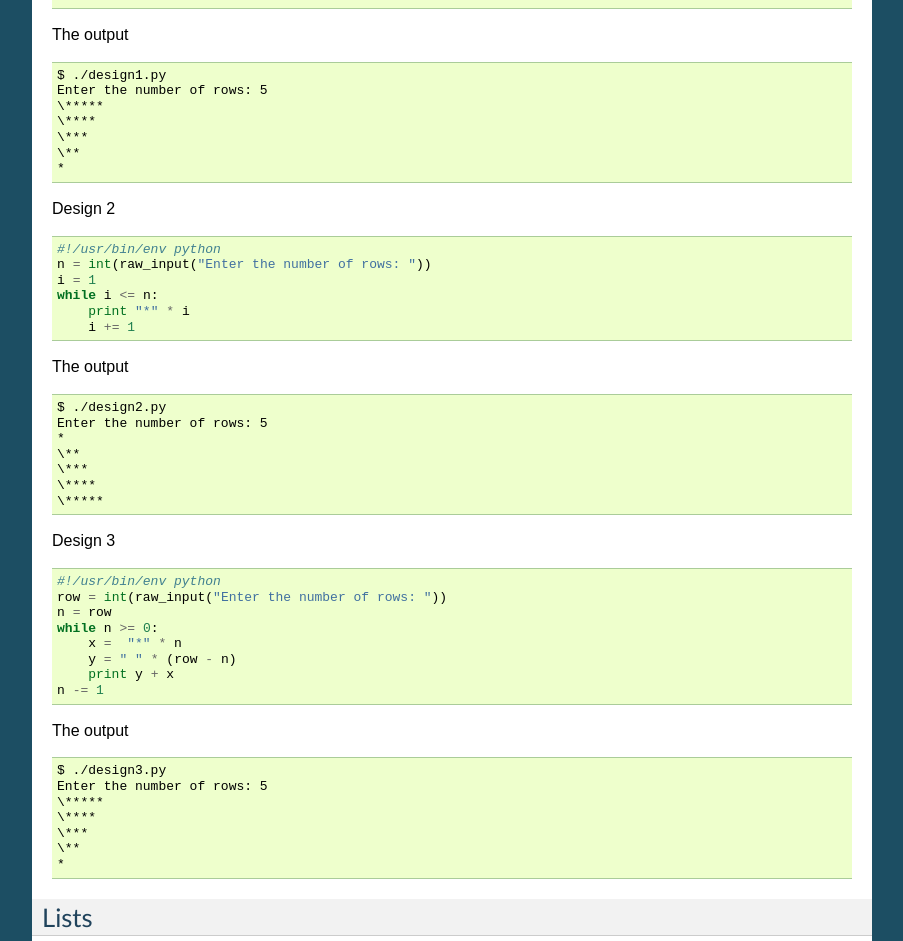
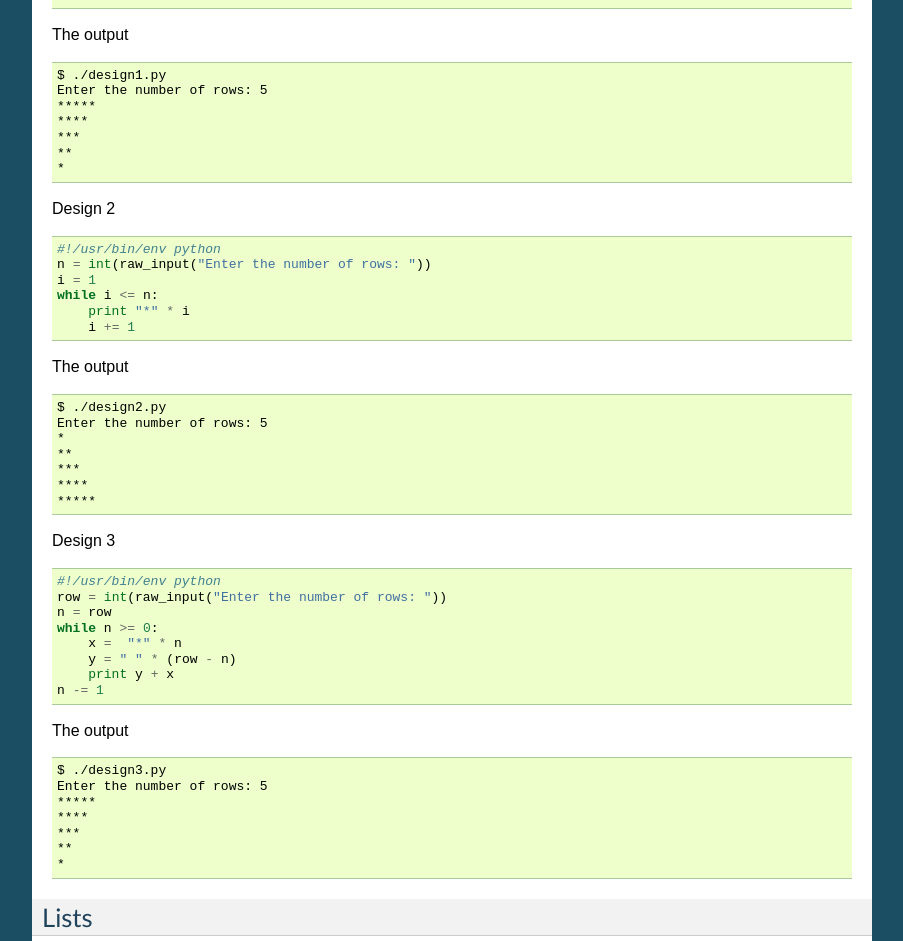
Before and after one commit to kushaldas/pym, a Sphinx documentation site: the page built from docs/looping.rst, in a window 1280 px wide and 1400 px high, scrolled down 3159 px. Shown: the part 192-1133 px from the top of the window, without its empty margins (198-1101 px from the left). Built offline with Sphinx 7.4.7, drawn with Linux system fonts in a browser that asks for light colours; formulas are drawn with MathJax 3; pages that are not in the unit, such as notebooks, are missing from menus; some of the changed text lies outside the part shown.

Commit message:
Removes extra \ from the code

```diff
--- a/docs/looping.rst
+++ b/docs/looping.rst
@@ -176,8 +176,8 @@ In a *print* statement if we multiply the string with an integer *n* , the strin
 
 ::
 
-    >>> print "\*" * 10
-    \**********
+    >>> print "*" * 10
+    **********
     >>> print "#" * 20
     ####################
     >>> print "--" * 20
@@ -206,10 +206,10 @@ The output
 
     $ ./design1.py
     Enter the number of rows: 5
-    \*****
-    \****
-    \***
-    \**
+    *****
+    ****
+    ***
+    **
     *
 
 Design 2
@@ -228,10 +228,10 @@ The output
     $ ./design2.py
     Enter the number of rows: 5
     *
-    \**
-    \***
-    \****
-    \*****
+    **
+    ***
+    ****
+    *****
 
 Design 3
 ::
@@ -250,10 +250,10 @@ The output
 
     $ ./design3.py
     Enter the number of rows: 5
-    \*****
-    \****
-    \***
-    \**
+    *****
+    ****
+    ***
+    **
     *
 
 Lists
@@ -312,6 +312,7 @@ That means we can use the above statement as *if* clause expression. The built-i
     3
 
 .. note:: If you want to test if the list is empty or not, do it like this
+
    ::
 
         if list_name: #This means the list is not empty
@@ -445,5 +446,5 @@ This is a very simple game of sticks. There are 21 sticks, first the user picks
         if sticks_taken >=5 or sticks_taken <=0:
             print "Wrong choice"
             continue
-        print "Computer took: " , (5 - sticks_taken) , "\n\n"
+        print "Computer took: " , (5 - sticks_taken) , "n\n"
         sticks -= 5
```
